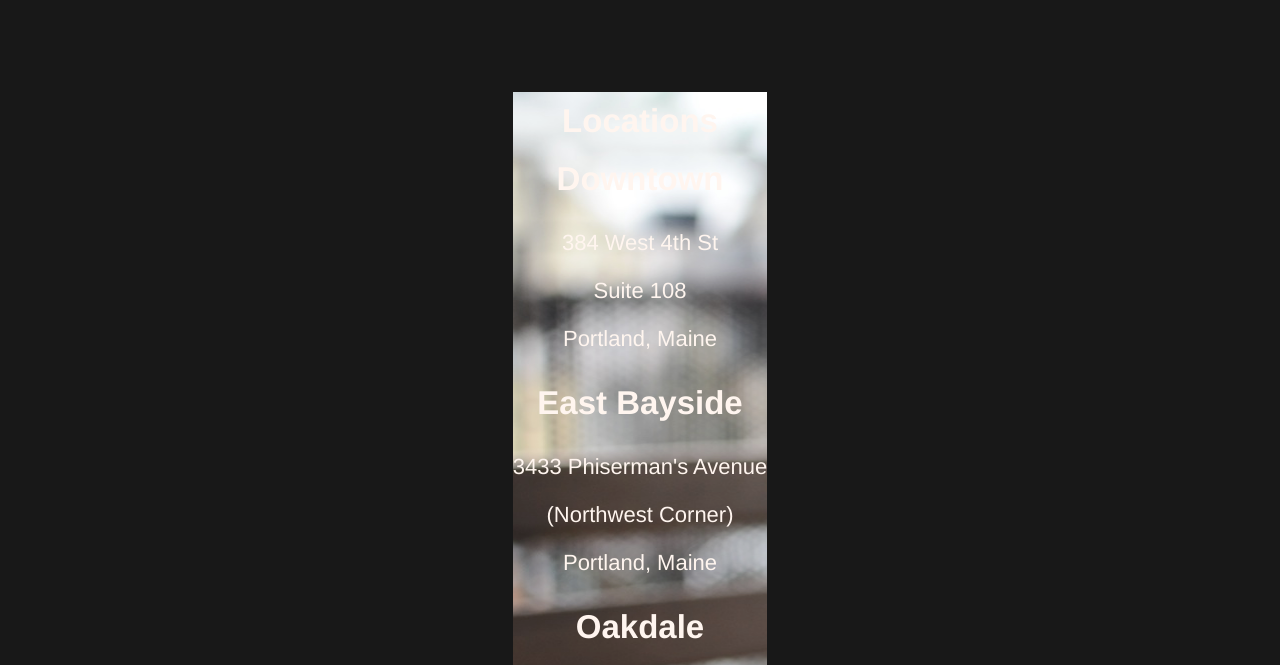
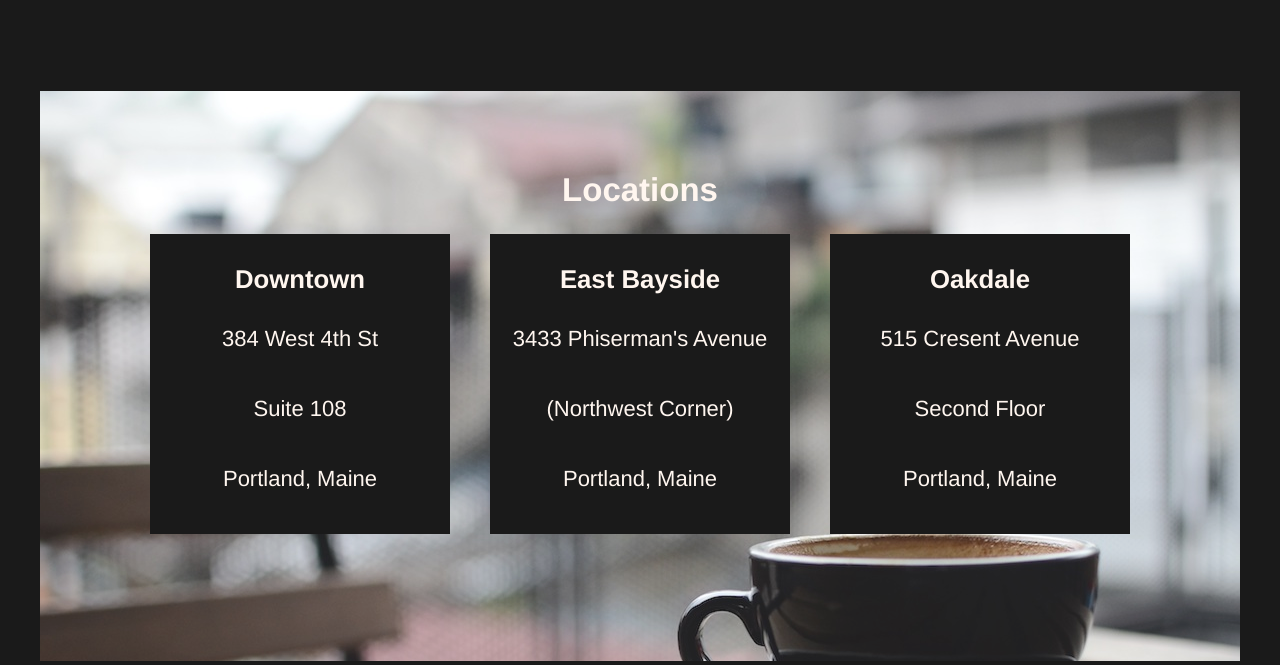
Before and after one commit to Wynforth33/tea_cozy, a plain HTML site: page index.html in a window 1280 px wide. Shown: the part 1448-2113 px from the top of the page. Drawn offline with Linux system fonts and the light colour scheme.

Commit message:
Finish Bottom Box

```diff
--- a/index.html
+++ b/index.html
@@ -34,7 +34,7 @@
         <div class="items">
           <div class="item">
             <img src="./resources/images/berryblitz.jpg" />
-            <span>Fall Berry Blitz Tea</span>
+            <span.>Fall Berry Blitz Tea</span>
           </div>
           <div class="item">
             <img src="./resources/images/spiced-rum.jpg" />
@@ -59,19 +59,19 @@
         <h2>Locations</h2>
         <div class="locations">
           <div class="location">
-            <h2>Downtown</h2>
+            <h3>Downtown</h3>
             <p>384 West 4th St</p>
             <p>Suite 108</p>
             <p>Portland, Maine</p>
           </div>
           <div class="location">
-            <h2>East Bayside</h2>
+            <h3>East Bayside</h3>
             <p>3433 Phiserman's Avenue</p>
             <p>(Northwest Corner)</p>
             <p>Portland, Maine</p>
           </div>
           <div class="location">
-            <h2>Oakdale</h2>
+            <h3>Oakdale</h3>
             <p>515 Cresent Avenue</p>
             <p>Second Floor</p>
             <p>Portland, Maine</p>
--- a/resources/css/style.css
+++ b/resources/css/style.css
@@ -21,10 +21,10 @@ html {
 body {
   margin: 0;
 }
-/*
-div {
-  border: 1px solid white;
-} */
+
+p {
+  opacity: 1;
+}
 
 a {
   color: seashell;
@@ -54,6 +54,9 @@ h4 {
   justify-content: space-between;
   align-items: center;
   border-bottom: 1px solid seashell;
+  background-color: black;
+  position: fixed;
+  z-index: 2;
 }
 
 .logo img {
@@ -62,11 +65,12 @@ h4 {
 }
 
 /* Main Content */
-div.main {
+.main {
   display: flex;
   flex-direction: column;
   align-items: center;
   justify-content: space-between;
+  padding-top: 69px;
 }
 
 /* Top Box */
@@ -121,5 +125,30 @@ div.main {
 }
 
 /* Bottom Box */
+.box.bottom {
+  display: flex;
+  flex-direction: column;
+  align-items: center;
+  justify-content: flex-start;
+  height: 500px;
+  width: 1200px;
+  padding-top: 70px;
+}
+
+.locations {
+  display: flex;
+  justify-content: center;
+}
+
+.location {
+  display: flex;
+  flex-direction: column;
+  justify-content: center;
+  background-color: black;
+  height: 300px;
+  width: 300px;
+  margin: 15px 20px;
+}
+
 
 /* Footer */
```
